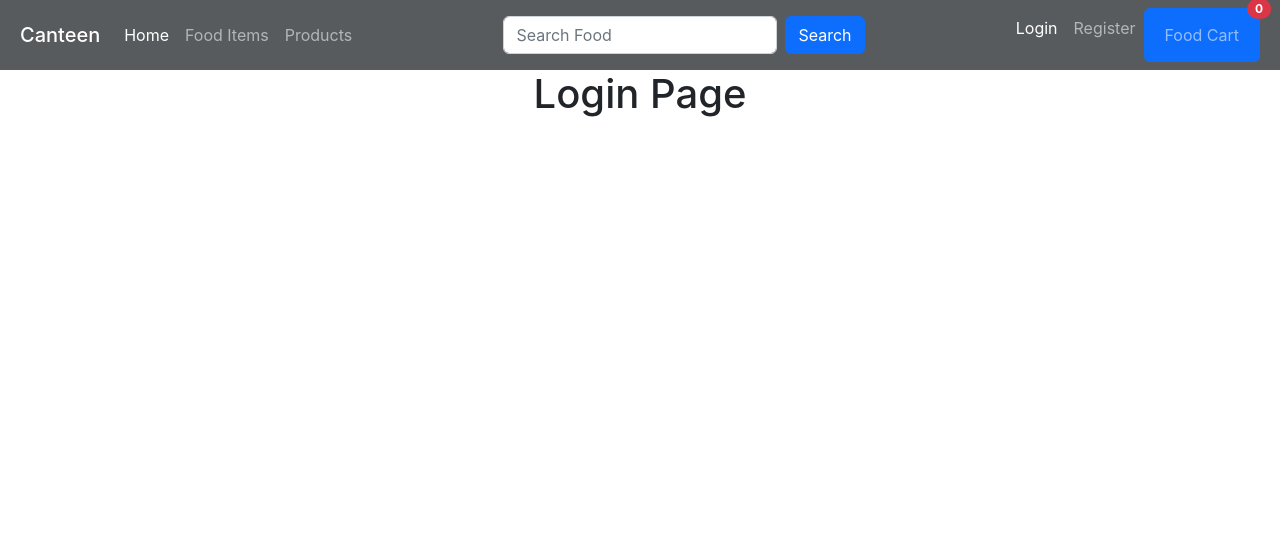
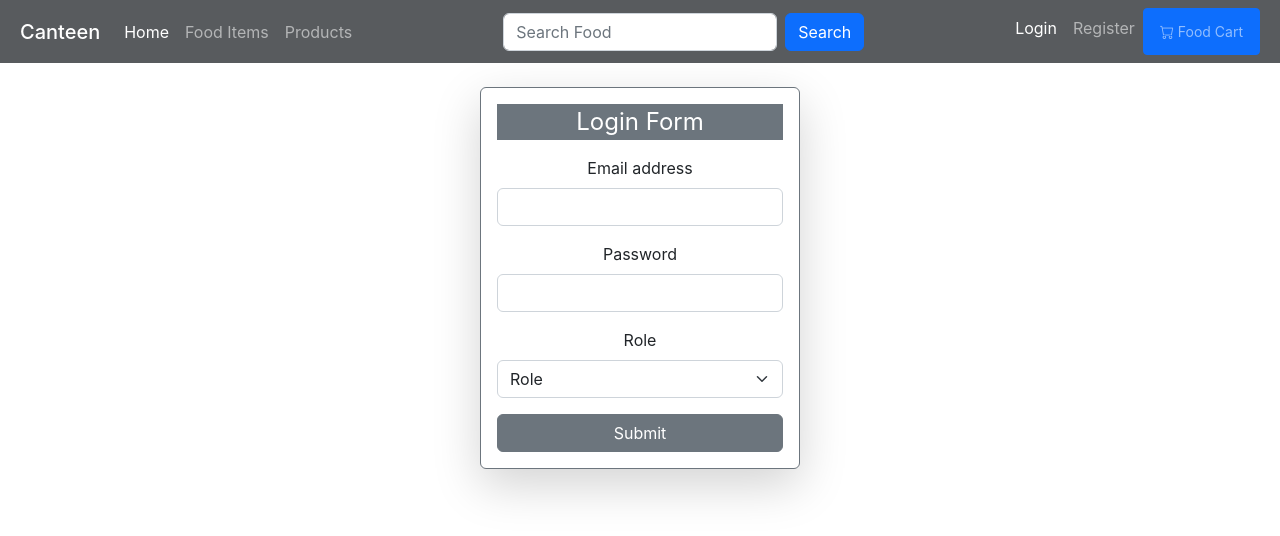
Before and after one commit to Bhargavim04/Canteen-Frontend, a React (Create React App) app in the folder canteen-app/: page /login in a window 1280 px wide. Shown: the top 536 px of the page. Built offline with nearby package versions, Linux system fonts and the light colour scheme.

Commit message:
added login and register

```diff
--- a/canteen-app/src/App.js
+++ b/canteen-app/src/App.js
@@ -13,6 +13,8 @@ import {Route,Routes,Navigate} from 'react-router-dom';
 import UpdateCustomer from './components/updateCustomer';
 import Product from './components/products';
 import ProductDetails from './components/productDetails';
+import Logout from './components/logout';
+
 function App() {
   return (
     <div className="App">
@@ -31,6 +33,7 @@ function App() {
         <Route path="/customer/update/:id" element={<UpdateCustomer />} />
         <Route path="/products" element={<Product />} />
         <Route path="/products/get/:id" element={<ProductDetails />} />
+        <Route path="/logout" element={<Logout />} />
         <Route path="*" element={<NotFound />} />
       </Routes>
     </div>
--- /dev/null
+++ b/canteen-app/src/actions/loginactions.js
@@ -0,0 +1,34 @@
+import axios from "axios";
+
+// Register
+export const registerAction = (customer) => async (dispatch) => {
+  const result = await axios.post("http://localhost:8081/customer/register",customer);
+  console.log(result);
+  console.log(result.data);
+  dispatch({
+    type: "REGISTER",
+    payload: result.data,
+  });
+};
+
+// login action
+export const loginAction = (login) => async (dispatch) => {
+  const result = await axios.post("http://localhost:8081/login/dto", login);
+  console.log(result);
+  console.log(result.data);
+  dispatch({
+    type: "LOGIN",
+    payload: result.data,
+  });
+};
+
+// logout action
+export const logoutAction = (email) => async (dispatch) => {
+  const result = await axios.patch(`http://localhost:8081/logout/${email}`);
+  console.log(result);
+  console.log(result.data);
+  dispatch({
+    type: "LOGOUT",
+    payload: result.data,
+  });
+};
--- a/canteen-app/src/components/login.jsx
+++ b/canteen-app/src/components/login.jsx
@@ -1,11 +1,88 @@
-import React from 'react';
+import React, { useState } from "react";
+import { useNavigate } from "react-router-dom";
+import { useDispatch } from "react-redux";
+import { loginAction } from "../actions/loginactions";
 
 const Login = () => {
-    return (
-        <div>
-            <h1>Login Page</h1>
+  const dispatch = useDispatch();
+  const navigate = useNavigate();
+  const [cus, setCus] = useState({
+    email: "",
+    password: "",
+    role: "",
+  });
+
+  const handleChange = (event) => {
+    const newCus = { ...cus };
+    newCus[event.target.name] = event.target.value;
+    setCus(newCus);
+  };
+
+  const handleSubmit = (event) => {
+    event.preventDefault();
+    dispatch(loginAction(cus));
+    alert("Logged in successfully!");
+    navigate("/foodItems");
+  };
+  console.log(cus);
+  return (
+    <div>
+      <form
+        onSubmit={handleSubmit}
+        className="w-25 mx-auto border border-secondary rounded mt-4 p-2 shadow-lg p-3 mb-5 bg-body rounded"
+      >
+        <p className="text-center fs-4 bg-secondary text-white">Login Form</p>
+        <div className="mb-3">
+          <label htmlFor="email" className="form-label">
+            Email address
+          </label>
+          <input
+            type="email"
+            className="form-control"
+            id="email"
+            aria-describedby="emailHelp"
+            name="email"
+            value={cus.email}
+            onChange={handleChange}
+          />
         </div>
-     );
-}
+        <div className="mb-3">
+          <label htmlFor="password" className="form-label">
+            Password
+          </label>
+          <input
+            type="password"
+            className="form-control"
+            id="password"
+            name="password"
+            value={cus.password}
+            onChange={handleChange}
+          />
+        </div>
+        <label htmlFor="role" className="form-label">
+          Role
+        </label>
+        <select
+          className="form-select"
+          aria-label="Default select example"
+          id="role"
+          name="role"
+          value={cus.role}
+          onChange={handleChange}
+        >
+          <option selected>Role</option>
+          <option value="customer">Customer</option>
+          <option value="admin">Admin</option>
+          <option value="staff">Staff</option>
+        </select>
+        <div className="d-grid gap-2 mt-3">
+          <button type="submit" className="btn btn-secondary">
+            Submit
+          </button>
+        </div>
+      </form>
+    </div>
+  );
+};
 
 export default Login;
--- /dev/null
+++ b/canteen-app/src/components/logout.jsx
@@ -0,0 +1,22 @@
+import React, { useEffect } from "react";
+import { Link } from "react-router-dom";
+import { logoutAction } from "../actions/loginactions";
+import { useDispatch, useSelector } from "react-redux";
+
+const Logout = () => {
+  const dispatch = useDispatch();
+  const login = useSelector((state) => state.login.login);
+  console.log(login.email);
+  useEffect(() => {
+    dispatch(logoutAction(login.email));
+  }, []);
+  return (
+    <div>
+      <h1>
+        Logged out successfully! click <Link to="/login">here</Link> to login
+      </h1>
+    </div>
+  );
+};
+
+export default Logout;
--- a/canteen-app/src/components/nav.jsx
+++ b/canteen-app/src/components/nav.jsx
@@ -1,9 +1,9 @@
-import React, { Component } from 'react';
+import React from 'react';
 import { NavLink } from 'react-router-dom';
+import { useSelector } from "react-redux";
 
-class Nav extends Component {
-    state = {  }
-    render() {
+const Nav = () => {
+  const login = useSelector((state) => state.login.login);
         return (
       <nav className="navbar navbar-expand-lg bg-dark p-2 navbar-dark bg-opacity-75">
         <div className="container-fluid">
@@ -29,25 +29,32 @@ class Nav extends Component {
           <button className="btn btn-primary" type="submit">Search</button>
         </form>
         <ul className="navbar-nav ms-auto mb-2 mb-lg-0">
+          {login.loggedIn ? (
               <li className="nav-item">
-            <NavLink className="nav-link" to="/login">Login</NavLink>
+                <NavLink to="/logout" className="nav-link">
+                  Logout
+                </NavLink>
               </li>
+            ) : (
+              <li className="nav-item">
+                <NavLink to="/login" className="nav-link">
+                  Login
+                </NavLink>
+              </li>
+            )}
+
           <li className="nav-item">
             <NavLink className="nav-link" to="/register">Register</NavLink>
           </li>
-          <button type="button" className="btn btn-primary position-relative">
-          <NavLink className="nav-link" to="/cart">Food Cart</NavLink>
-            <span className="position-absolute top-0 start-100 translate-middle badge rounded-pill bg-danger">
-              0
-              <span className="visually-hidden">unread messages</span>
-            </span>
+
+          <button type="button" className="btn btn-primary btn-sm position-relative">
+          <NavLink className="nav-link" to="/cart"><i class="bi bi-cart"></i> Food Cart</NavLink>
           </button>
         </ul>
       </div>
     </div>
   </nav>
         );
-    }
-}
+    };
 
 export default Nav;
--- a/canteen-app/src/components/register.jsx
+++ b/canteen-app/src/components/register.jsx
@@ -1,48 +1,31 @@
-import React from 'react';
-import axios from "axios";
-import { useState } from "react";
+import React, { useState } from "react";
+import { useDispatch } from "react-redux";
+import { registerAction } from "../actions/loginactions";
+import { useNavigate } from "react-router-dom";
 
 const Register = () => {
 
-  // Define state using useState
+  const dispatch = useDispatch();
+  const navigate = useNavigate();
   const [cus, setCus] = useState({
     cusName: "",
     cusContactNo: "",
     email: "",
     password: "",
+    role: "",
   });
 
   const handleChange = (event) => {
-    console.log(event.target.name); // returns field name
-    console.log(event.target.value); // retruns filed value
-
-    // copy cus details to newCus obj
     const newCus = { ...cus };
-
     newCus[event.target.name] = event.target.value;
-
-    // update cus obj with newCus obj details
     setCus(newCus);
   };
 
   const handleSubmit = (event) => {
     event.preventDefault();
-    //axios.post(url, emp);
-    const newCus = {
-      cusName: cus.cusName,
-      cusContactNo: cus.cusContactNo,
-      login: {
-        email: cus.email,
-        password: cus.password,
-      },
-    };
-    axios
-      .post("http://localhost:8081/customer", newCus)
-      .then((res) => {
-        console.log(res);
-        alert(res.data.cusName + "you have Registered Successfully!");
-      })
-      .catch((error) => console.log(error));
+    dispatch(registerAction(cus));
+    alert(cus.cusName +" Registered Successfully!");
+    navigate("/login");
   };
   console.log(cus);
     return (
@@ -95,6 +78,22 @@ const Register = () => {
           onChange={handleChange}
           required />
         </div>
+        <label htmlFor="role" className="form-label float-start">
+            Role
+          </label>
+          <select
+            className="form-select mb-3"
+            aria-label="Default select example"
+            id="role"
+            name="role"
+            value={cus.role}
+            onChange={handleChange}
+          >
+            <option selected>Role</option>
+            <option value="customer">Customer</option>
+            <option value="admin">Admin</option>
+            <option value="staff">Staff</option>
+          </select>
         <div className="d-grid gap-2">
         <button type="submit" className="btn btn-primary">Submit</button>
         </div>
--- /dev/null
+++ b/canteen-app/src/reducers/loginreducer.js
@@ -0,0 +1,17 @@
+const initialState = {
+  customer: {},
+  login: {},
+};
+
+export const loginReducer = (state = initialState, action) => {
+  switch (action.type) {
+    case "REGISTER":
+      return { ...state, customer: action.payload };
+    case "LOGIN":
+      return { ...state, login: action.payload };
+    case "LOGOUT":
+      return { ...state, login: action.payload };
+    default:
+      return state;
+  }
+};
--- a/canteen-app/src/reducers/rootreducer.js
+++ b/canteen-app/src/reducers/rootreducer.js
@@ -1,10 +1,12 @@
 import { combineReducers } from "redux";
 import productReducer from "./productsreducer";
 import fooditemReducer from "./fooditemsreducer";
+import { loginReducer } from "./loginreducer";
 
 const rootReducer = combineReducers({
   fakestore: productReducer,
-  fooditemdb: fooditemReducer
+  fooditemdb: fooditemReducer,
+  login: loginReducer
 });
 
 export default rootReducer;
```
Lines whose indentation alone changed are shown as unchanged.
